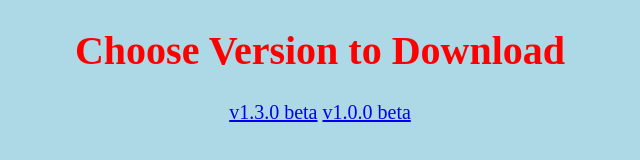
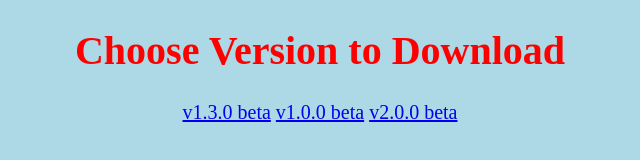
Before and after one commit to sigmapages/choose_ver, a plain HTML site: page index.html in a window 1280 px wide. Shown: the whole page, without its empty margins (320-960 px from the left). Drawn offline with Linux system fonts and the light colour scheme.

Commit message:
Update index.html

```diff
--- a/index.html
+++ b/index.html
@@ -20,5 +20,6 @@
   </h1>
   <a href="v1-3-0beta.py" download="matrix_v1.3.0-beta.py">v1.3.0 beta</a>
   <a href="v1-0-0beta.py" download="matrix_v1.0.0-beta.py">v1.0.0 beta</a>
+  <a href="v2-0-0beta.py" download="matrix_v2.0.0-beta.py">v2.0.0 beta</a>
 </body>
 </html>
```
